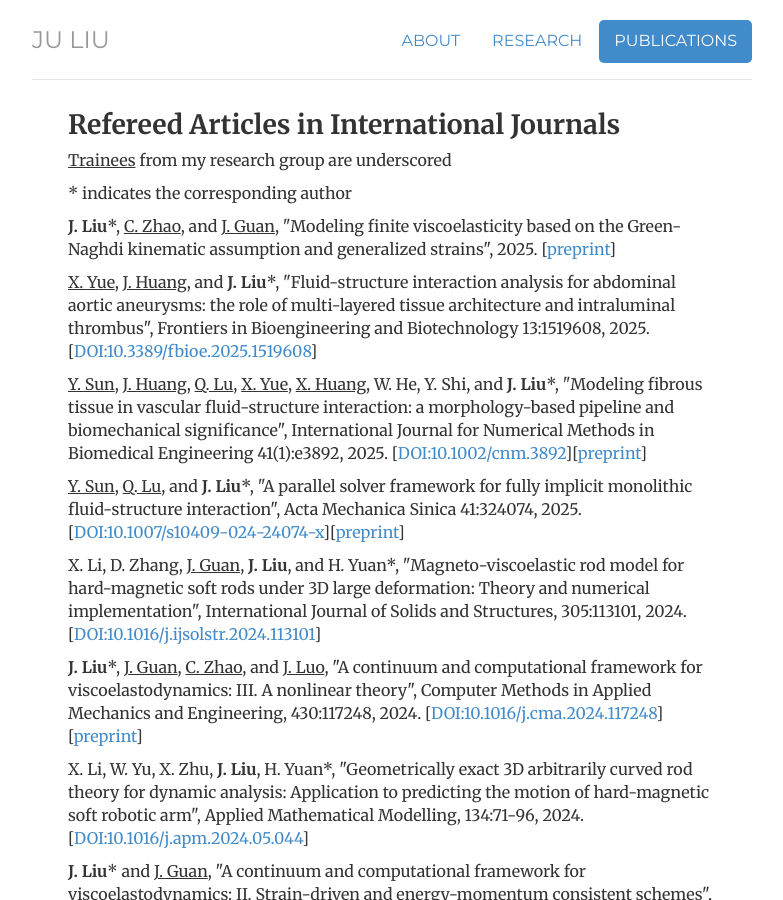
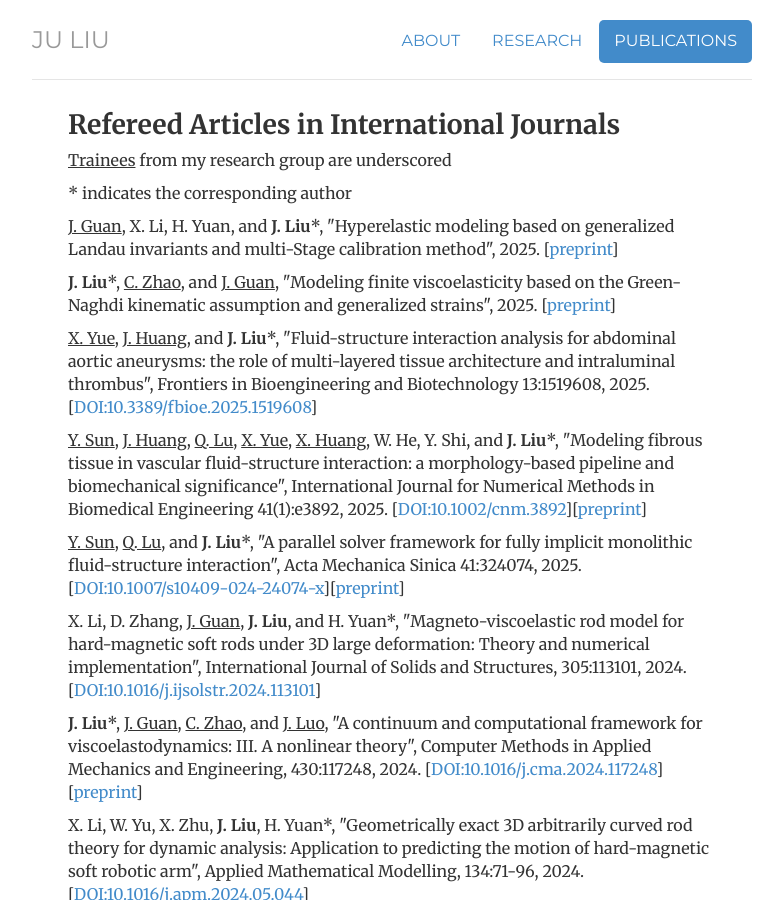
Before and after one commit to ju-liu/ju-liu.github.io, a Jekyll site: the page built from publications/index.html, in a window 1280 px wide and 900 px high. Shown: the whole window, without its empty margins (248-1031 px from the left). Built offline with Jekyll 4.4.1, drawn with Linux system fonts in a browser that asks for light colours; nearby versions of some CDN libraries; library files that are not in the unit come from our copies; comment, search, counter and statistics services are not loaded.

Commit message:
Update index.html

```diff
--- a/publications/index.html
+++ b/publications/index.html
@@ -13,6 +13,9 @@
   <p><u>Trainees</u> from my research group are underscored</p>
 
   <p>* indicates the corresponding author</p>
+  <article>
+  <p><u>J. Guan</u>, X. Li, H. Yuan, and <strong>J. Liu</strong>*, "Hyperelastic modeling based on generalized Landau invariants and multi-Stage calibration method", 2025. [<a href="https://papers.ssrn.com/sol3/papers.cfm?abstract_id=5237348">preprint</a>]</p>
+  </article>
 
   <article>
   <p><strong>J. Liu</strong>*, <u>C. Zhao</u>, and <u>J. Guan</u>, "Modeling finite viscoelasticity based on the Green-Naghdi kinematic assumption and generalized strains", 2025. [<a href="https://arxiv.org/pdf/2501.11947.pdf">preprint</a>]</p>
```
